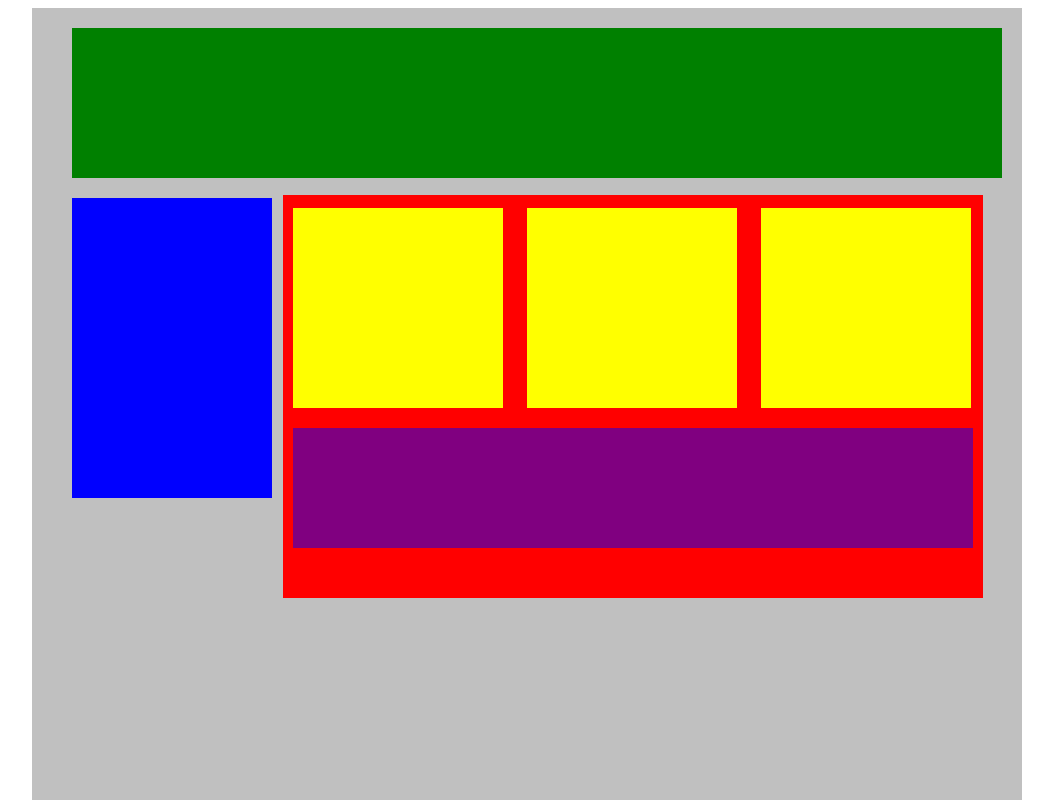
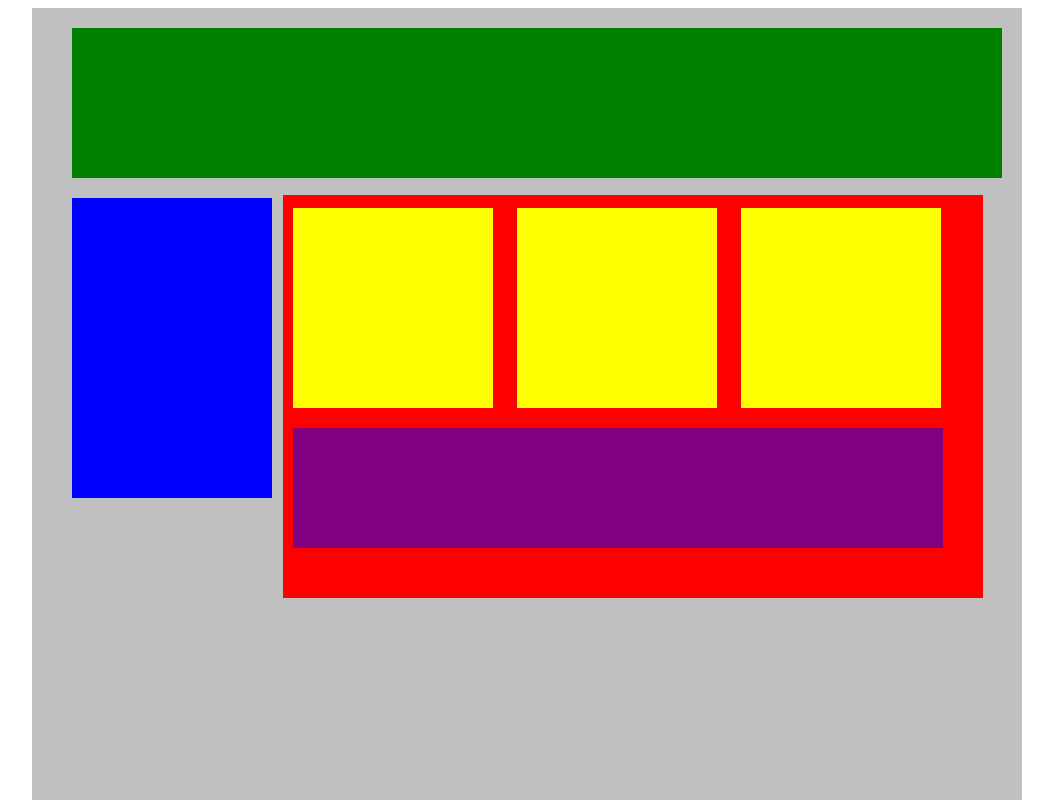
Before and after one commit to RiyaJose27/ff_css, a plain HTML site: page index.html in a window 1280 px wide. Shown: the top 800 px of the page, without its empty margins (113-1166 px from the left). Drawn offline with Linux system fonts and the light colour scheme.

Commit message:
Styling finished

```diff
--- a/m.css
+++ b/m.css
@@ -20,7 +20,7 @@
     background-color: blue;
 }
 .main {
-    border-right-width: 10px;
+    border-right-width: 10%;
     margin-top: 1px;
     right:2%;
     bottom: 36%;
@@ -39,13 +39,13 @@
     vertical-align: top;
     display:inline-block;
     height: 200px;
-    width: 210px;
+    width: 200px;
     background-color: yellow;
 }
 #advertisement {
     float: center;
-    height: 120px;ß
-    width: auto;
-    margin:10px 10px;
+    height: 120px;
+    width: 650px;
+    margin: 10px 10px;
     background-color: purple;
 }
```
